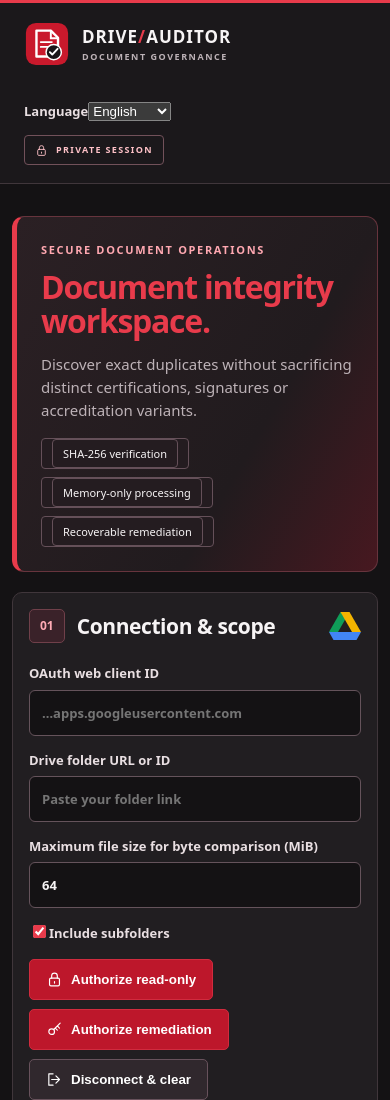
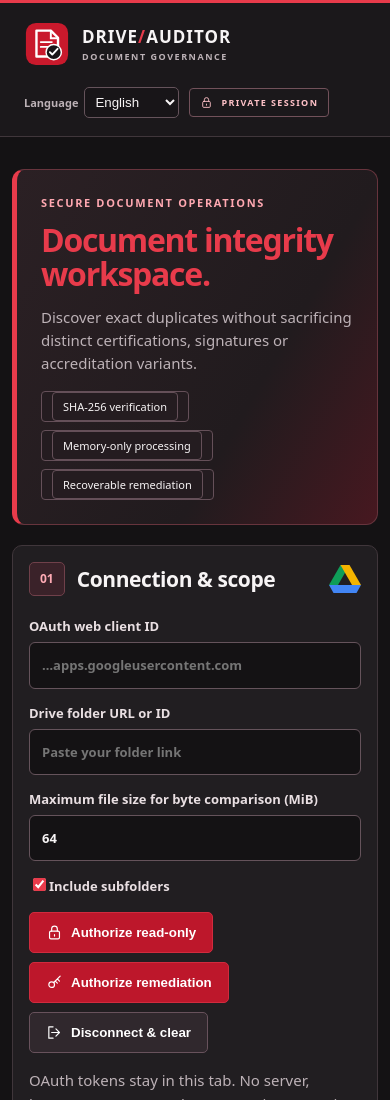
Before and after one commit to psehgaft/google_drive_auditor, a plain HTML site: page index.html in a window 390 px wide. Shown: the top 1100 px of the page. Drawn offline with Linux system fonts and the light colour scheme.

Commit message:
Style multilingual selector in responsive executive header

```diff
--- a/style.css
+++ b/style.css
@@ -15,3 +15,5 @@ button .ui-icon{pointer-events:none}
 .section-head .ui-icon{color:#df7e89;width:20px;height:20px;flex-basis:20px}
 @media(max-width:1050px){nav{gap:12px}nav a{font-size:12px}}
 @media(max-width:600px){.footer-brand{gap:12px}.signature{flex-wrap:wrap}}
+
+.header-tools{display:flex;align-items:center;gap:10px;flex-wrap:wrap}.language-control{display:flex;align-items:center;gap:6px;margin:0;font-size:11px;color:var(--muted)}.language-control select{background:#181518;color:var(--ink);border:1px solid #65535b;border-radius:5px;padding:6px;max-width:130px}header{flex-wrap:wrap}nav{flex-wrap:wrap}html[lang="de"] nav a{font-size:12px}
```
